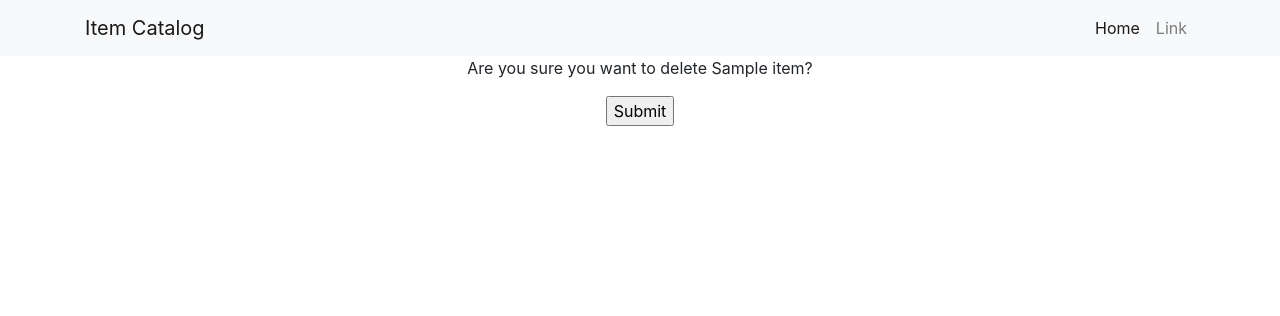
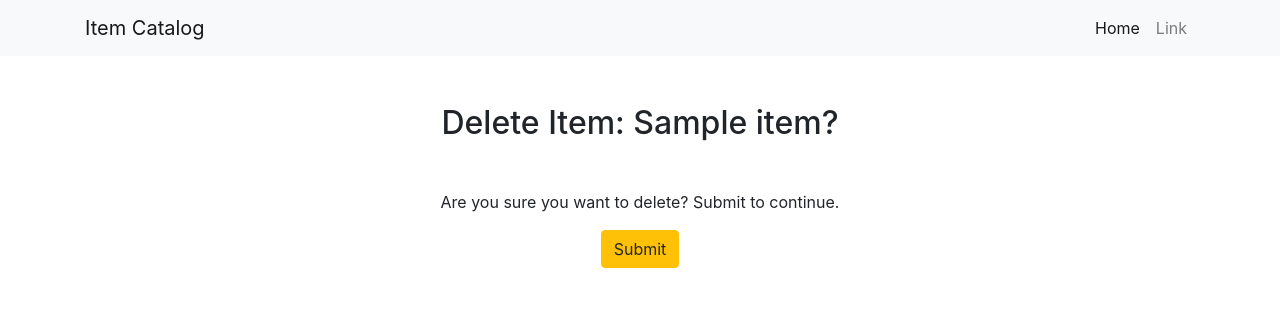
Before and after one commit to pranav1511/udacity-item-catalog, a Flask app: a page that uses templates/delete_item.html in a window 1280 px wide. Shown: the top 316 px of the page. Run offline with Flask 2, Linux system fonts and the light colour scheme; tables that the repository leaves empty hold one stand-in row (values such as "Sample post"); some libraries are stand-ins or nearby versions.

Commit message:
Create layout of delete item page

```diff
--- a/templates/delete_item.html
+++ b/templates/delete_item.html
@@ -49,9 +49,10 @@
 
     <div class="container">
         <div class="text-center">
-            <p>Are you sure you want to delete {{item.name}}?</p>
+            <h2 class="my-5">Delete Item: {{item.name}}?</h2>
+            <p>Are you sure you want to delete? Submit to continue.</p>
             <form action="{{ url_for('delete_item', item_name=item.name) }}" method="POST">
-                <input type="submit">
+                <input class="btn btn-warning" type="submit">
             </form>
         </div>
     </div>
```
